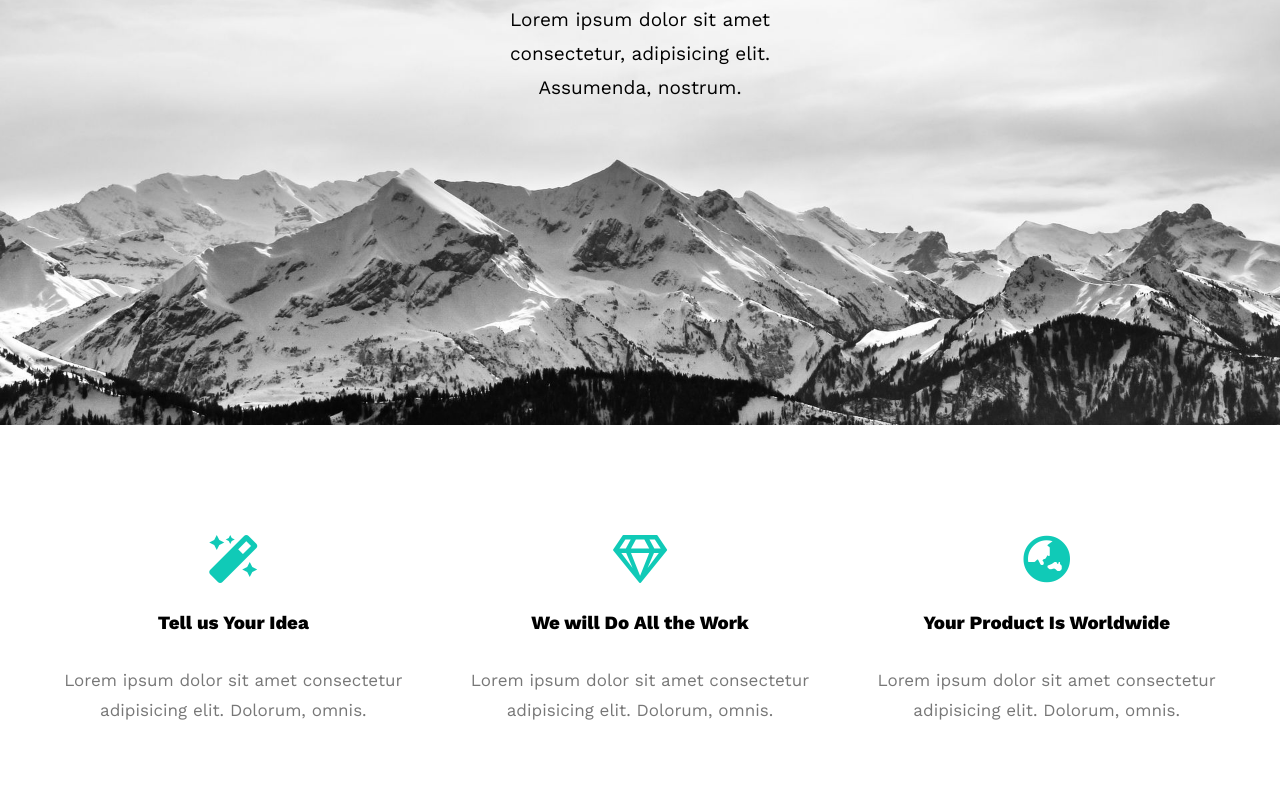
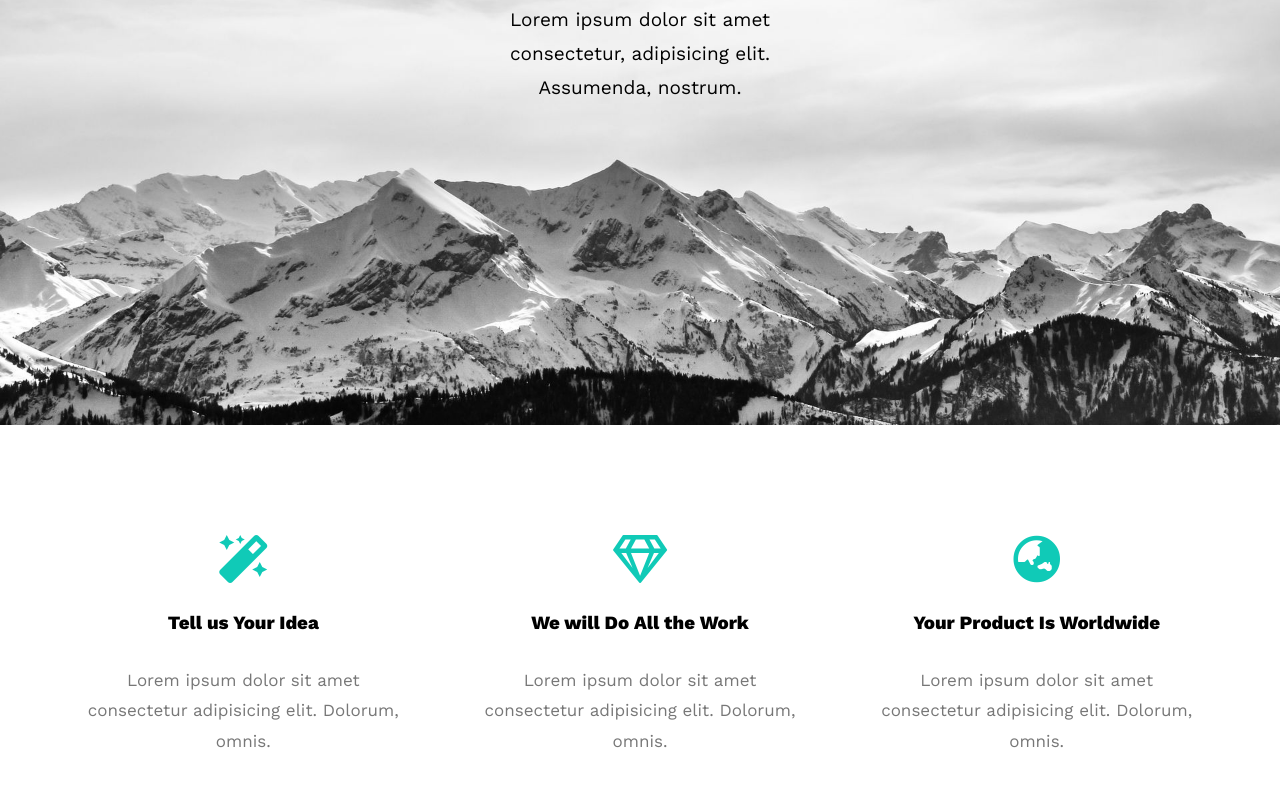
Before and after one commit to hamdielshahat/elzero-template-1, a plain HTML site: page index.html in a window 1280 px wide. Shown: the part 375-1167 px from the top of the page. Drawn offline with nearby package versions, Linux system fonts and the light colour scheme.

Commit message:
add-container-mediquery-breakpoints

```diff
--- a/css/style.css
+++ b/css/style.css
@@ -17,6 +17,25 @@ body {
   margin-left: auto;
   margin-right: auto;
   padding: 30px 0;
+}
+
+/* small */
+@media (min-width: 768px) {
+  .container {
+    width: 750px;
+  }
+}
+/* Medium */
+@media (min-width: 992px) {
+  .container {
+    width: 970px;
+  }
+}
+/*  */
+@media (min-width: 1200px) {
+  .container {
+    width: 1170px;
+  }
 }
 
 .header .container {
```
